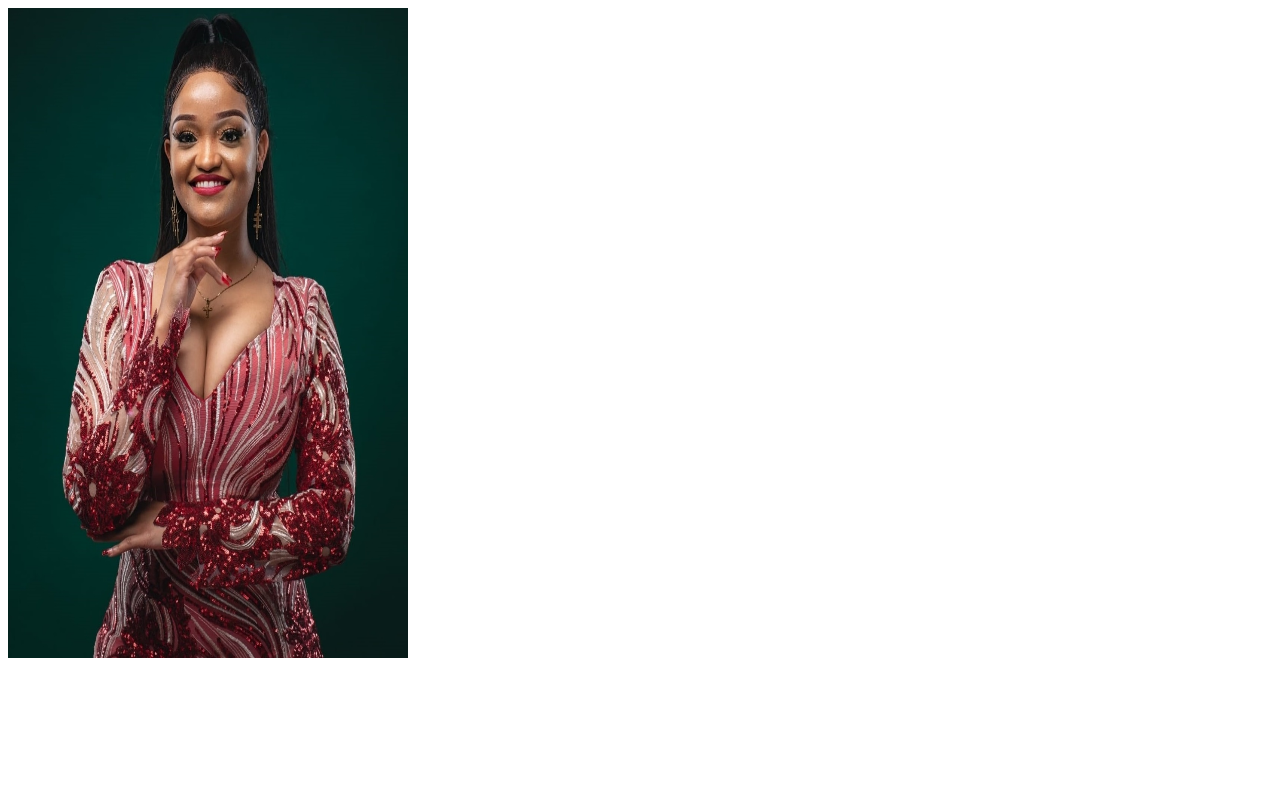
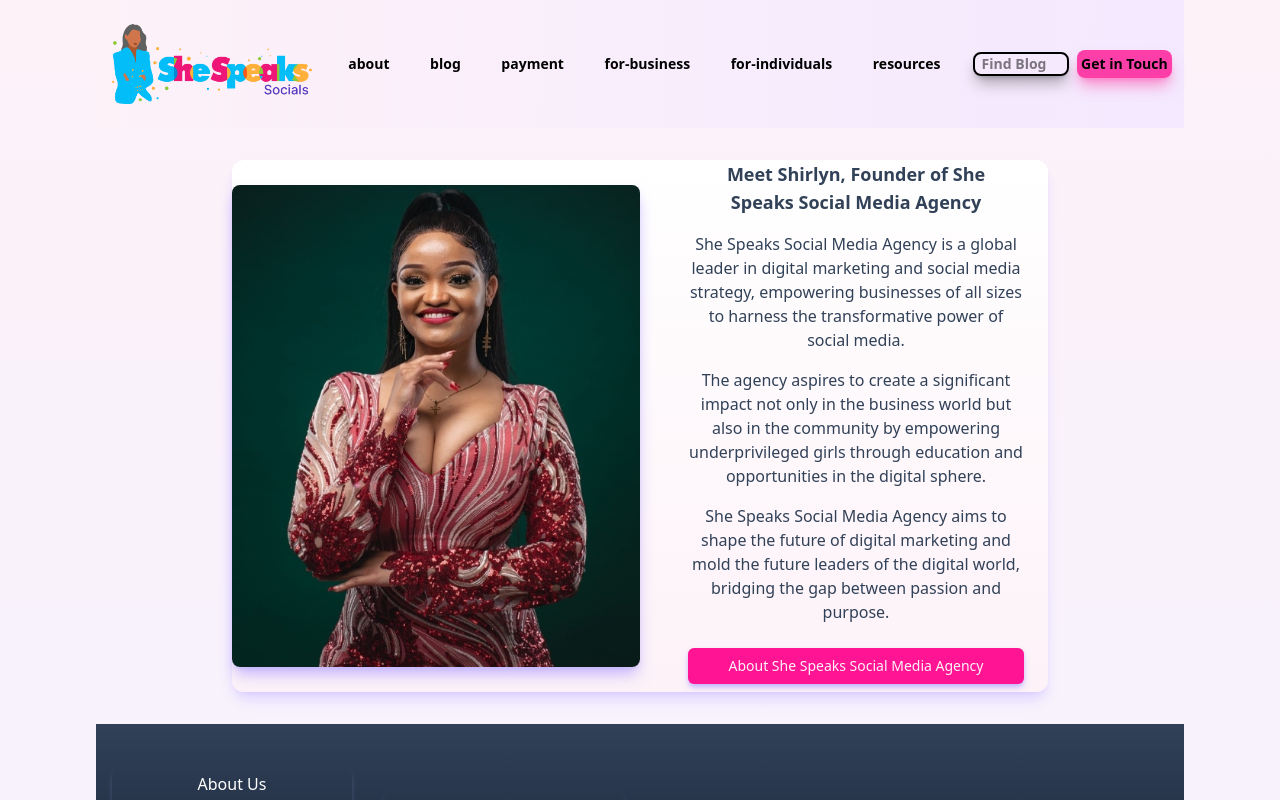
Before and after one commit to MatthewsRicky/shespeaksocial, a Next.js app: page /about in a window 1280 px wide. Shown: the top 800 px of the page. Built offline with nearby package versions, Linux system fonts and the light colour scheme.

Commit message:
refactoring about page route to allow for shared layouts

```diff
--- /dev/null
+++ b/app/(home)/about/page.tsx
@@ -0,0 +1,12 @@
+import React from 'react'
+
+import FounderAbout from "@/components/FounderAbout";
+
+const Page = () => {
+	return (
+		<div>
+			<FounderAbout />
+			</div>
+	)
+}
+export default Page
--- a/app/about/page.tsx
+++ /dev/null
@@ -1,12 +0,0 @@
-import React from 'react'
-import Image from "next/image";
-
-const Page = () => {
-	return (
-		<div>
-			<Image src="/about.jpeg" alt="logo" width={400} height={650} />
-			<div></div>
-			</div>
-	)
-}
-export default Page
```
